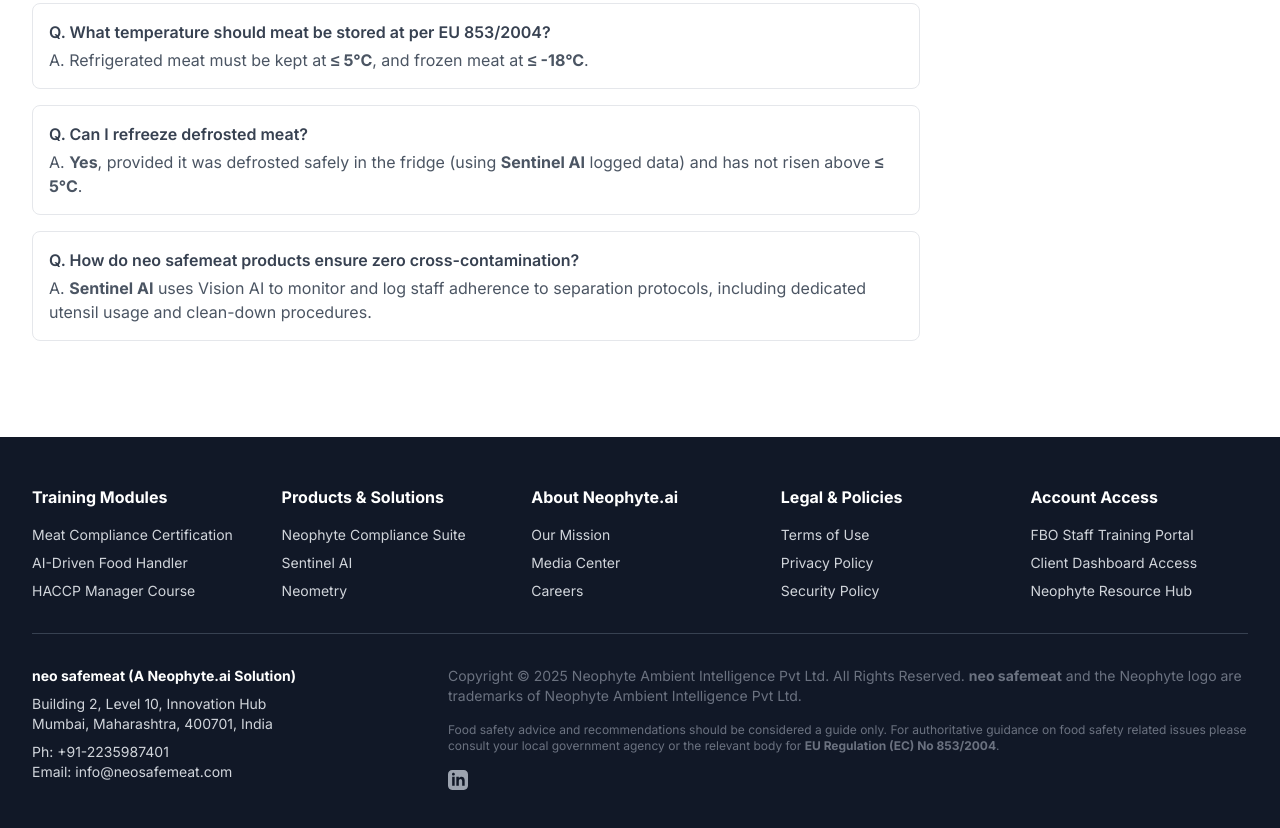
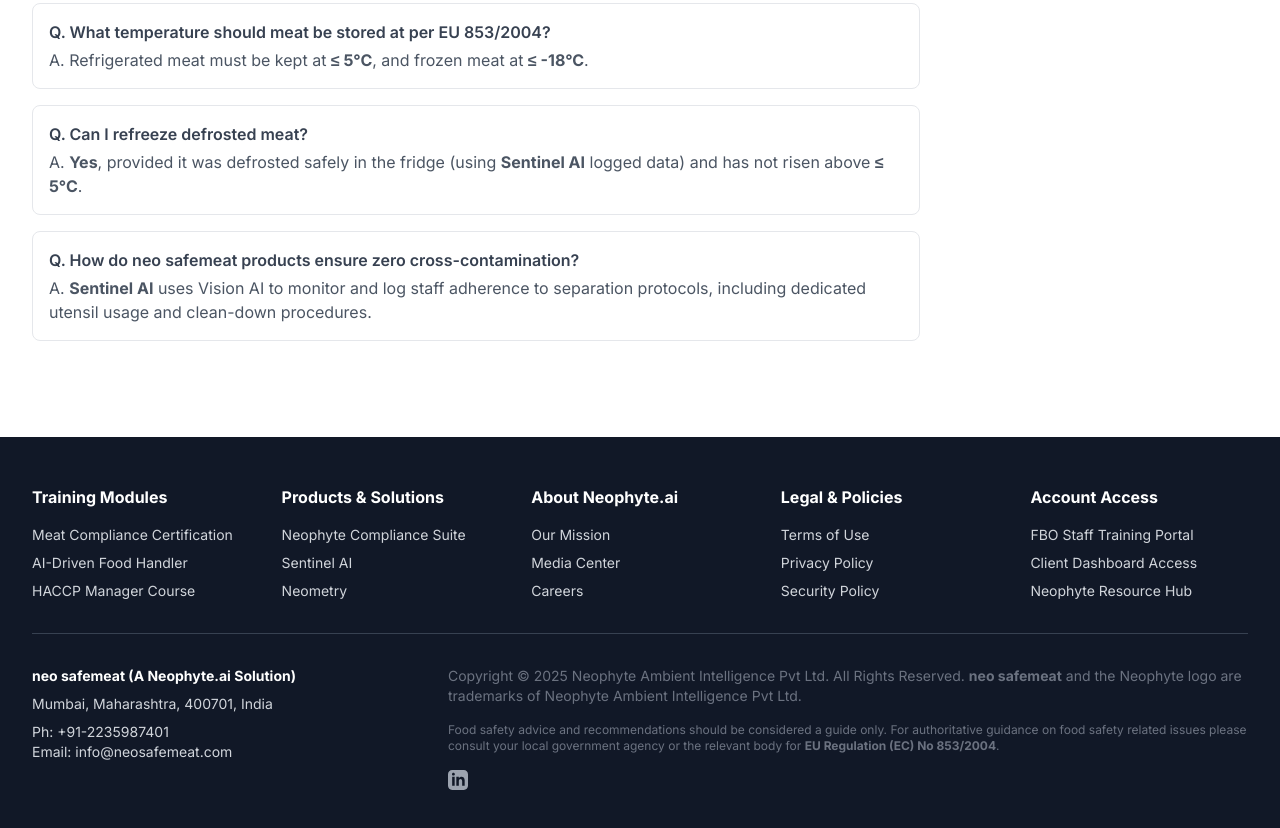
Before and after one commit to Kargil99/Neo-safemeat, a plain HTML site: page index.html in a window 1280 px wide. Shown: the part 2357-3185 px from the top of the page. Drawn offline with nearby package versions, Linux system fonts and the light colour scheme.

Commit message:
Comment out address line in footer for privacy

```diff
--- a/index.html
+++ b/index.html
@@ -316,7 +316,7 @@
                 <!-- Contact Details -->
                 <div>
                     <h5 class="font-bold text-white mb-2">neo safemeat (A Neophyte.ai Solution)</h5>
-                    <p>Building 2, Level 10, Innovation Hub</p>
+                    <!-- <p>Building 2, Level 10, Innovation Hub</p> -->
                     <p>Mumbai, Maharashtra, 400701, India</p>
                     <p class="mt-2">Ph: +91-2235987401</p>
                     <p>Email: <a href="mailto:info@neosafemeat.com" class="hover:text-afs-accent">info@neosafemeat.com</a></p>
```
